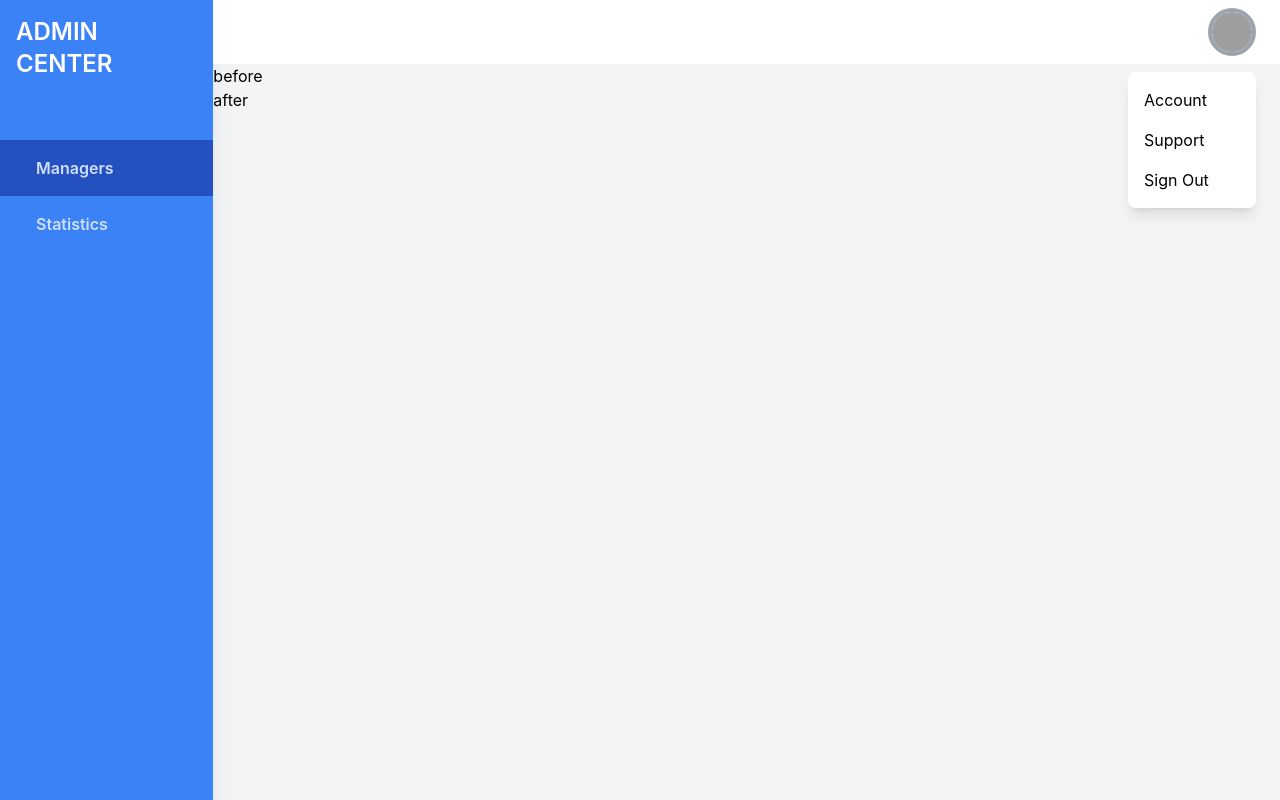
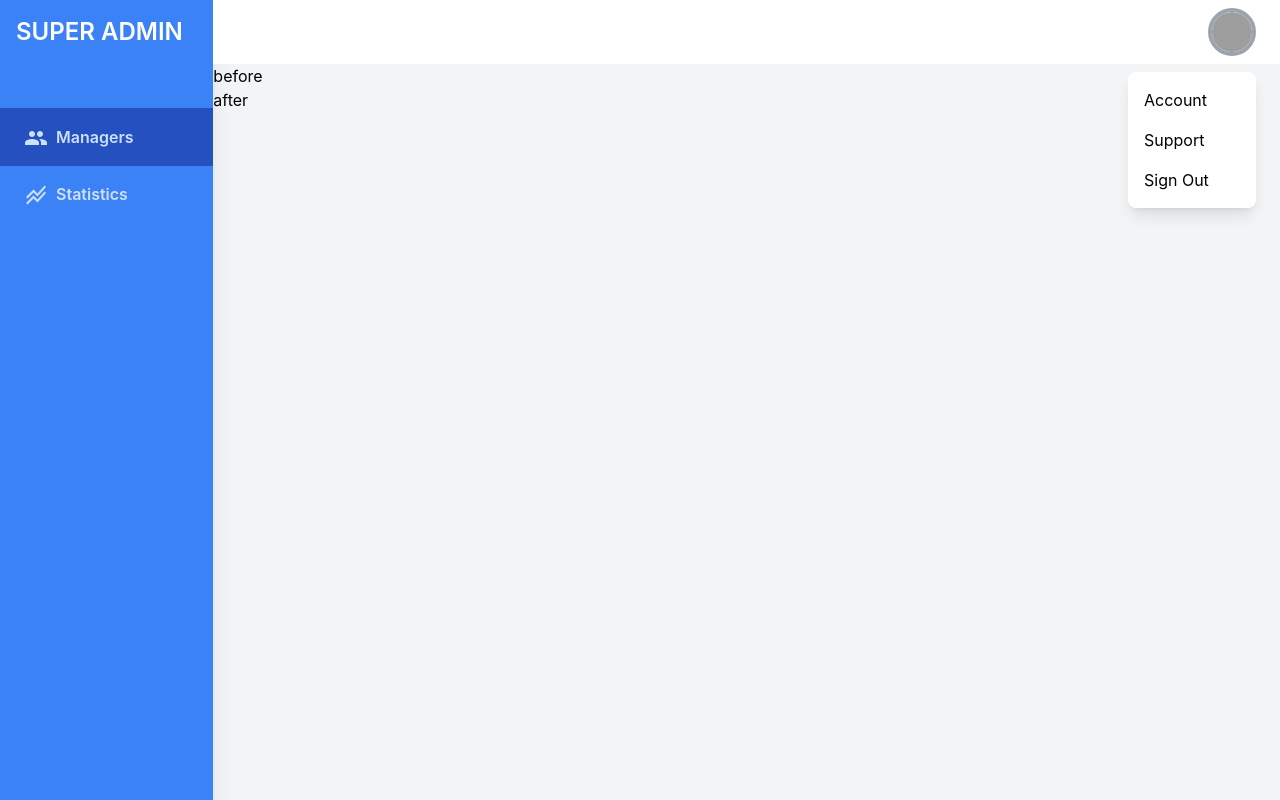
Before and after one commit to yassineelhoubi/deliveryManagement_client, a React (Create React App) app: page /dashboard in a window 1280 px wide. Built offline with nearby package versions, Linux system fonts and the light colour scheme; grey boxes are pictures that could not be loaded.

Commit message:
add font awesome

```diff
--- a/package.json
+++ b/package.json
@@ -8,6 +8,7 @@
     "@fortawesome/fontawesome-svg-core": "^1.2.36",
     "@fortawesome/free-solid-svg-icons": "^5.15.4",
     "@fortawesome/react-fontawesome": "^0.1.17",
+    "@mui/icons-material": "^5.3.1",
     "@mui/material": "^5.4.0",
     "@reduxjs/toolkit": "^1.7.1",
     "@testing-library/jest-dom": "^5.14.1",
--- a/src/layouts/Sidebar.tsx
+++ b/src/layouts/Sidebar.tsx
@@ -1,22 +1,23 @@
 import { FC } from 'react';
-// import { FontAwesomeIcon } from "@fortawesome/react-fontawesome";
-import { FontAwesomeIcon } from '@fortawesome/react-fontawesome'
+import GroupIcon from '@mui/icons-material/Group';
+import StackedLineChartIcon from '@mui/icons-material/StackedLineChart';
 const Sidebar: FC = () => {
 
     return <aside className="relative bg-blue-500 h-screen w-64 hidden sm:block shadow-xl">
         <div className="p-4 mb-8">
-            <a href="" className="text-white text-cener text-2xl font-semibold uppercase hover:text-gray-300">Admin Center</a>
-            <FontAwesomeIcon icon="check-square" />
+            <a href="" className="text-white text-cener text-2xl font-semibold uppercase hover:text-gray-300">Super Admin</a>
 
         </div>
         <nav className="text-white text-base font-semibold pt-3">
             <a href="#" className="flex items-center text-white opacity-75 hover:opacity-100 py-4 pl-6 bg-blue-800">
-                <i className="fas fa-sticky-note mr-3"></i>
-                <FontAwesomeIcon icon={["fal", "coffee"]}/>
+
+            <span className="text-white mr-2"><GroupIcon/></span>
+
                 Managers
             </a>
             <a href="#" className="flex items-center text-white opacity-75 hover:opacity-100 py-4 pl-6 ">
-                <i className="fas fa-align-left mr-3"></i>
+            <span className="text-white mr-2"><StackedLineChartIcon/></span>
+
                 Statistics
             </a>
         </nav>
```
Also changed, not shown: 1 other file (tests, documents, lock files or other folders).
